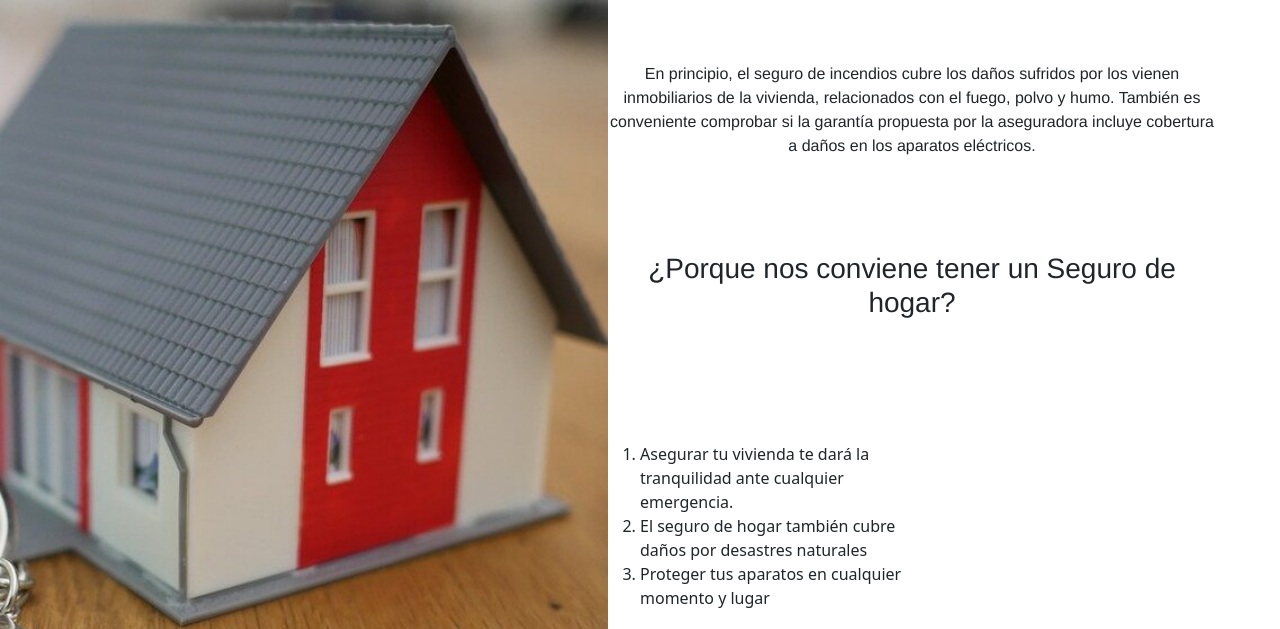
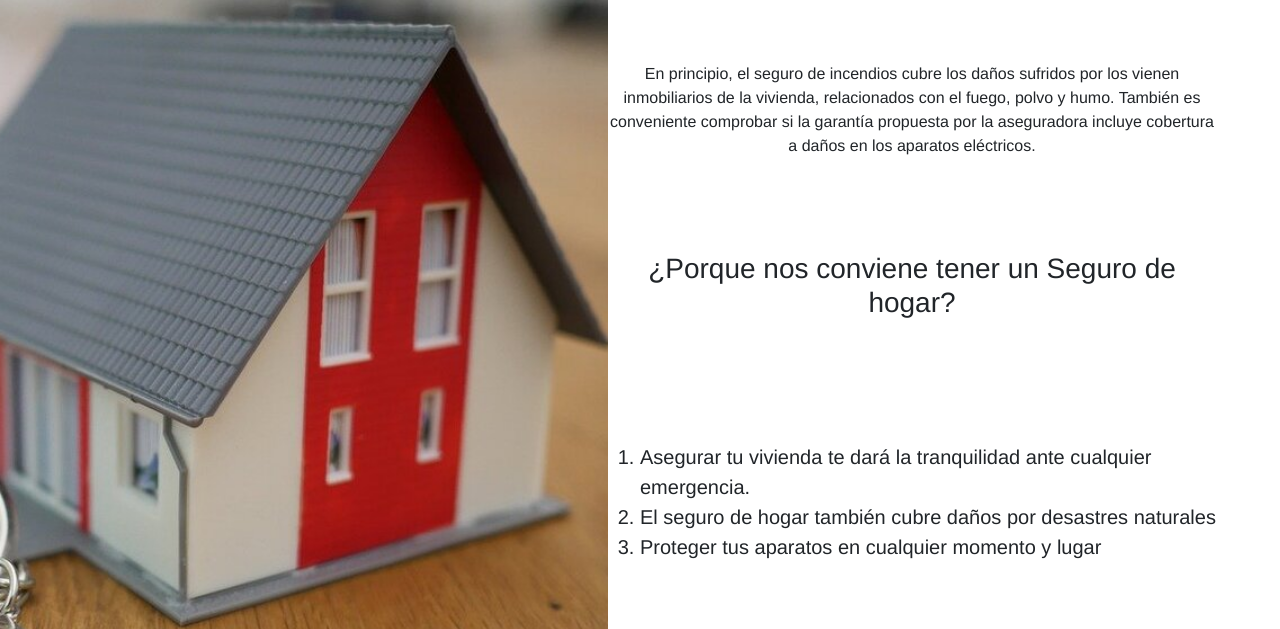
Before and after one commit to Gescriba/pas-germanescriba, a website: page paginas/hogar.html in a window 1280 px wide. Shown: the part 204-833 px from the top of the page. Drawn offline with nearby package versions, Linux system fonts and the light colour scheme.

Commit message:
arreglando pagina hogar

```diff
--- a/scss/paginas/_hogar.scss
+++ b/scss/paginas/_hogar.scss
@@ -36,4 +36,15 @@ grid-template-areas: "hogar hogar titulo1 titulo1"
         background-size: cover;
         background-repeat: no-repeat;
     }
+    .lista {
+        grid-area: lista ;
+        font-size: 20px;
+        list-style: none;
+        font-family: 'Franklin Gothic Medium';
+        align-items: flex-start;
+        vertical-align: top;
+    }
+    ul{
+        list-style: none;
+    }
 }
```
Also changed, not shown: css/estilo.css.
